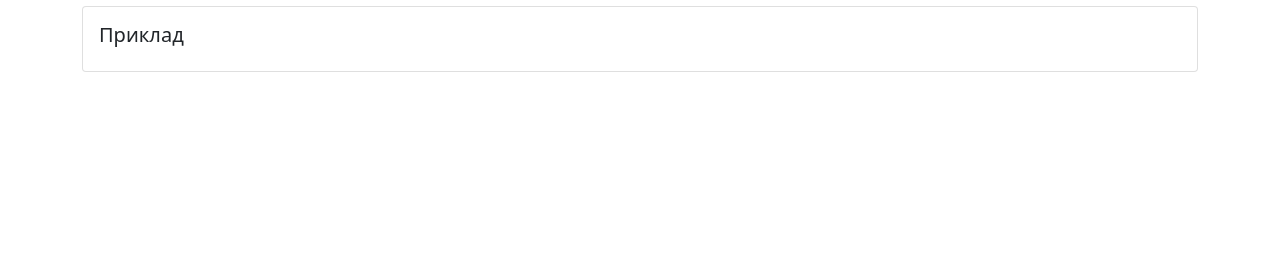
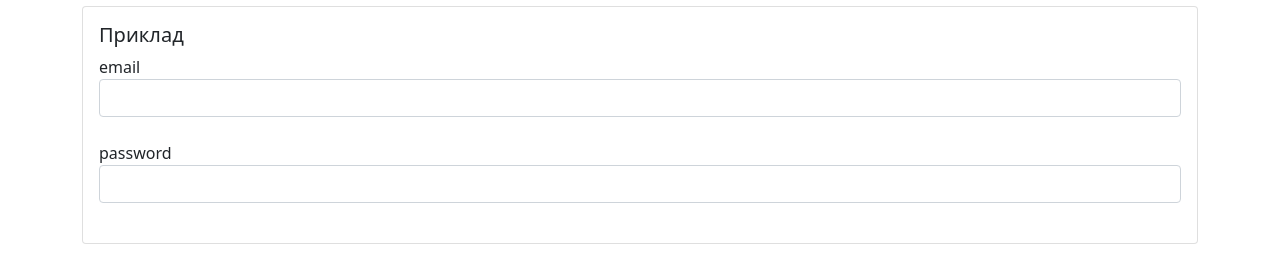
Before and after one commit to YarDol/React-Hooks, a React (Create React App) app: page /cloneElement in a window 1280 px wide. Shown: the part 395-648 px from the top of the page. Built offline with nearby package versions, Linux system fonts and the light colour scheme.

Commit message:
React.cloneElement example

```diff
--- a/src/app/components/examples/cloneElement/cloneElementExample.jsx
+++ b/src/app/components/examples/cloneElement/cloneElementExample.jsx
@@ -1,11 +1,18 @@
 import React from "react";
 import CardWrapper from "../../common/Card";
+import TextField from "../../common/form/textField";
 
 import SmallTitle from "../../common/typografy/smallTitle";
 const CloneElementExample = () => {
+    const field = <TextField label="email" name="email"/>;
+    const handleChange = (target) => {
+        console.log("change:", target);
+     }
     return (
         <CardWrapper>
             <SmallTitle>Приклад</SmallTitle>
+            {field}
+            {React.cloneElement(field, {onChange: handleChange, label: "password"})}
         </CardWrapper>
     );
 };
```
